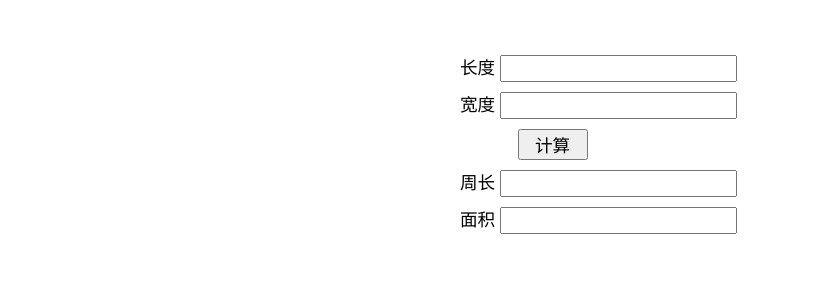
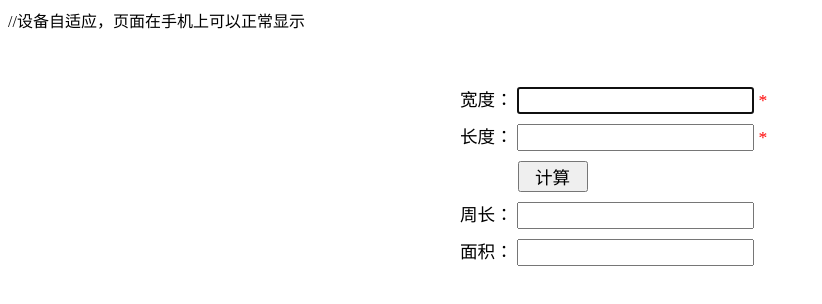
Before and after one commit to 8wangjiaqi/rectangle-, a website: page index.html in a window 1280 px wide. Shown: the whole page, without its empty margins (0-822 px from the left). Drawn offline with nearby package versions, Linux system fonts and the light colour scheme.

Commit message:
Rectangle v0.5

```diff
--- a/Gruntfile.js
+++ b/Gruntfile.js
@@ -116,7 +116,8 @@ module.exports = function(grunt) {
   grunt.registerTask('check-cover', ['istanbul_check_coverage']);
   grunt.registerTask('unitTest', ['mocha']);
   //grunt.registerTask('minify', ['htmlmin', 'cssmin', 'uglify']);
-  grunt.registerTask('release', ['copy', 'useminPrepare', 'concat', 'uglify', 'usemin', 'cssmin', 'htmlmin']);
+  grunt.registerTask('release', ['copy', 'concat', 'uglify', 'cssmin', 'htmlmin']);
   grunt.registerTask('clena', ['clena']);
+  grunt.registerTask('use', ['useminPrepare', 'usemin']);
 
 };
--- a/index.html
+++ b/index.html
@@ -3,27 +3,37 @@
 <head>
   <meta charset="UTF-8">
   <meta name="viewport" content="width=device-width,initial-scale=1,user-scalable=0">
+  //设备自适应，页面在手机上可以正常显示
   <title>矩形计算器</title>
   <link rel="stylesheet" href="rectangle.css">
+  <link rel="icon" href="https://i.wangding.in/favicon.ico" sizes="48x48" type="image/png">
 </head>
 <body>
   <div>
-    <label>长度</label>
+    <label>宽度：</label>
+    <input id="width" type="text" autofocus>
+    <span>*</span>
+    <br>
+    <label>长度：</label>
     <input id="height" type="text">
+    <span>*</span>
     <br>
-    <label>宽度</label>
+    <!--<label>宽度</label>
     <input id="width" type="text">
-    <br>
+    <span>*</span>
+    <br>-->
     <input id="culate" type="button" value="计算">
     <br>
-    <label>周长</label>
-    <input id="perimeter" type="text">
+    <label>周长：</label>
+    <input id="perimeter" type="disabled">
     <br>
-    <label>面积</label>
-    <input  id="area" type="text">
+    <label>面积：</label>
+    <input  id="area" type="disabled">
    </div>
   <script src="//apps.bdimg.com/libs/jquery/2.1.4/jquery.min.js"></script>
+  <!-- build:js bundle.min.js -->
   <script src="calc.js"></script>
   <script src="rectangle.js"></script>
+  <!-- endbuild -->
 </body>
 </html>
--- a/package.json
+++ b/package.json
@@ -4,7 +4,7 @@
   "description": "计算矩形的周长和面积",
   "main": "rectangle.js",
   "scripts": {
-    "test": "echo \"Error: no test specified\" && exit 0 && grunt lint && grunt unitTest && grunt clean"
+    "test": "echo \"Error: no test specified\" && exit 0 && grunt lint && grunt unitTest && grunt clean && grunt use"
   },
   "dependencies": {
     "grunt": "^1.0.3",
--- a/rectangle.css
+++ b/rectangle.css
@@ -9,6 +9,11 @@ input, label{
   padding-left: 5px;
 }
 
+span {
+  color: red;
+}
+
+
 #culate{
   margin-left: 63px;
   width: 70px;
```
Also changed, not shown: dist/index.html, dist/rectangle.css.
